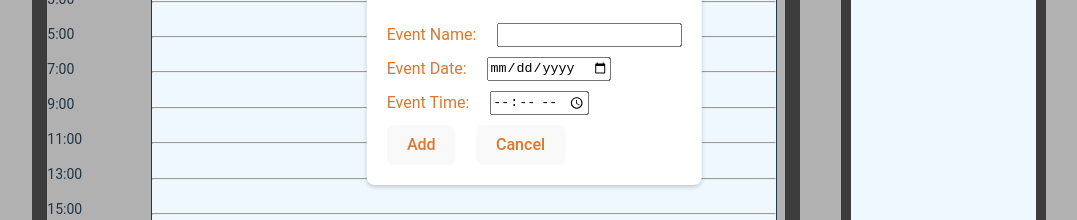
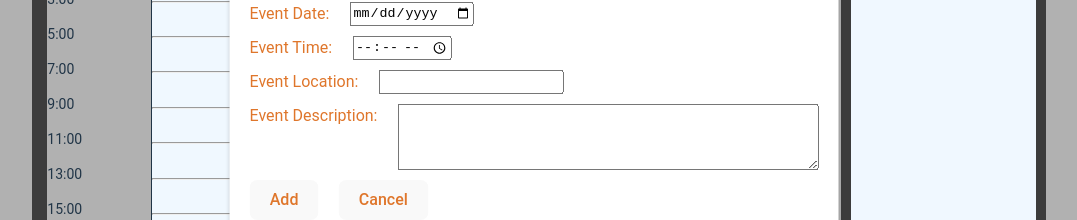
Before and after one commit to Reece-Ausmus/ScheduSmart, a React (Vite) app in the folder schedusmart-frontend/: page /calendar in a window 1280 px wide. Both pictures are taken after a click on the button "Create". Shown: the part 344-564 px from the top of the page, without its empty margins (106-1183 px from the left). Built offline with nearby package versions, Linux system fonts and the light colour scheme.

Commit message:
finish add-event button and pop-up

```diff
--- a/schedusmart-frontend/src/pages/MainFrame.jsx
+++ b/schedusmart-frontend/src/pages/MainFrame.jsx
@@ -317,6 +317,8 @@ export default function MainFrame() {
     const [eventName, setEventName] = useState("");
     const [eventDate, setEventDate] = useState("");
     const [eventTime, setEventTime] = useState("");
+    const [eventLocation, setEventLocation] = useState("");
+    const [eventDescription, setEventDescription] = useState("");
 
     const togglePopup = () => {
       setShowPopup(!showPopup);
@@ -334,14 +336,26 @@ export default function MainFrame() {
       setEventTime(e.target.value);
     };
 
+    const handleEventLocationChange = (e) => {
+      setEventLocation(e.target.value);
+    };
+
+    const handleEventDescriptionChange = (e) => {
+      setEventDescription(e.target.value);
+    };
+
     const handleSubmit = (e) => {
       e.preventDefault();
       console.log("Event Name:", eventName);
       console.log("Event Date:", eventDate);
       console.log("Event Time:", eventTime);
+      console.log("Event Location:", eventLocation);
+      console.log("Event Description:", eventDescription);
       setEventName("");
       setEventDate("");
       setEventTime("");
+      setEventLocation("");
+      setEventDescription("");
       togglePopup();
     };
 
@@ -364,6 +378,14 @@ export default function MainFrame() {
               <div className="formgroup">
                 <label htmlFor="eventTime">Event Time:</label>
                 <input type="time" id="eventTime" value={eventTime} onChange={handleEventTimeChange}/>
+              </div>
+              <div className="formgroup">
+                <label htmlFor="eventLocation">Event Location:</label>
+                <input type="text" id="eventLocation" value={eventLocation} onChange={handleEventLocationChange}/>
+              </div>
+              <div className="formgroup">
+                <label htmlFor="eventDescription">Event Description:</label>
+                <textarea id="eventDescription" value={eventDescription} onChange={handleEventDescriptionChange} rows="4" cols="50"/>
               </div>
                 <button className="formbutton fb1" type="submit">Add</button>
                 <button className="formbutton fb2" onClick={togglePopup}>Cancel</button>
```
